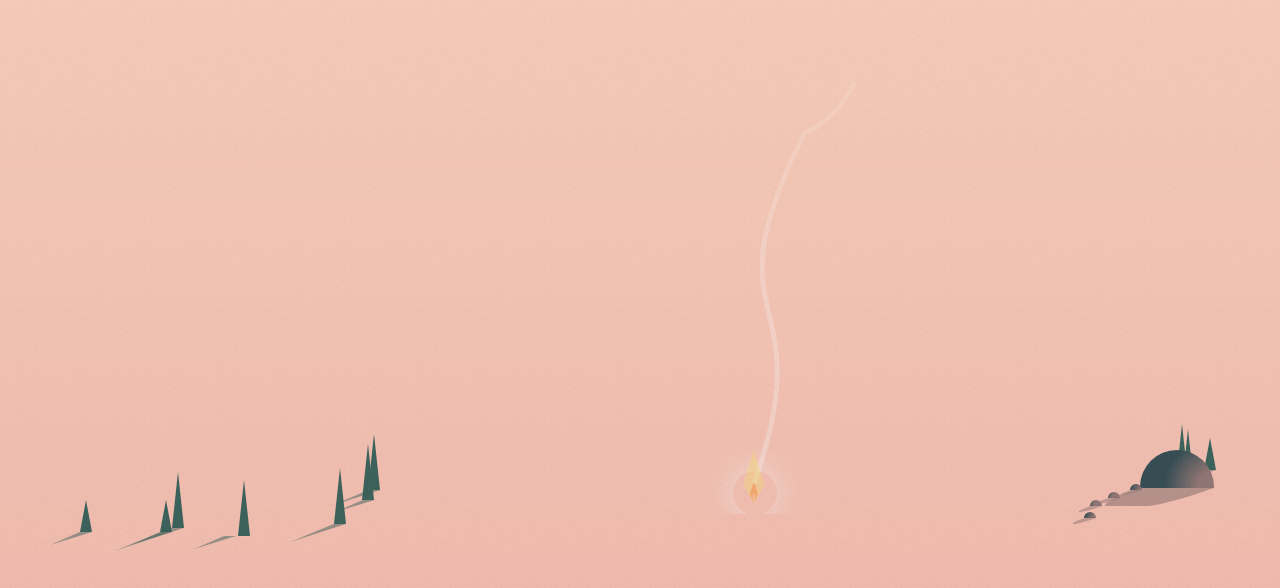
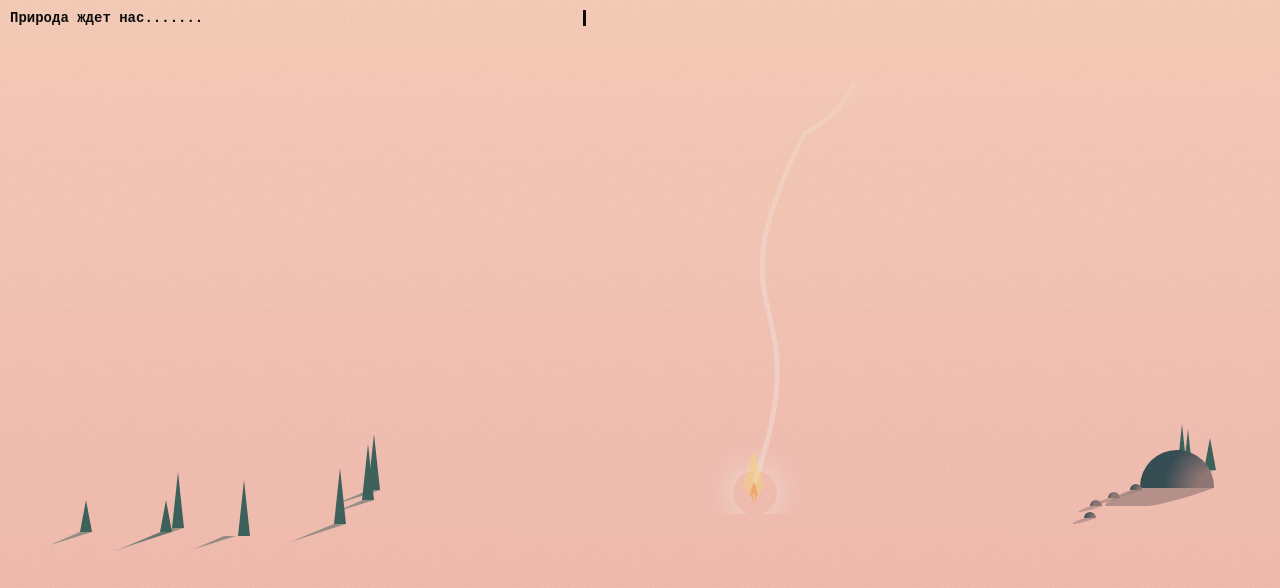
Before and after one commit to Viktor-Ryabov/hike_site, a React (Create React App) app: page / in a window 1280 px wide. Shown: the top 588 px of the page. Built offline with nearby package versions, Linux system fonts and the light colour scheme.

Commit message:
added text

```diff
--- a/src/Components/Camp/Camp.js
+++ b/src/Components/Camp/Camp.js
@@ -3,6 +3,7 @@ import Styles from "./Camp.module.css";
 export const Camp = () => {
     return (
         <div className = {Styles.container}>
+            <h1 className={Styles.h1}>Природа ждет нас.......</h1>
             <div className = {Styles.campfire_wrapper}>
                 <div className = {Styles.tree_container_back}>
                     <div className = {Styles.tree_8}></div>
--- a/src/Components/Camp/Camp.module.css
+++ b/src/Components/Camp/Camp.module.css
@@ -1,11 +1,11 @@
 :root {
-    --color-sky-light: #FFD2BC;
-    --color-sky-dark: #F8B9AE;
-    --color-tree_dark: #365E57;
-    --color-rock_dark: #2F484F;
+    --color-sky-light: #ffd2bc;
+    --color-sky-dark: #f8b9ae;
+    --color-tree_dark: #365e57;
+    --color-rock_dark: #2f484f;
     --color-rock_light: #917472;
-    --color-flame_yellow: #FDE26C;
-    --color-flame_orange: #FDA263;
+    --color-flame_yellow: #fde26c;
+    --color-flame_orange: #fda263;
     width: 100%;
 }
 * {
@@ -15,7 +15,35 @@
     transition: all 0.2s ease;
     width: 100%;
 }
-  *:before, *:after {
+.h1 {
+    margin: 0;
+    padding: 0;
+    width: 45%;
+    position: absolute;
+    top: 10px;
+    left: 10px;
+    font-size: 14px;
+    animation: typing 2s steps(22), blink .5s step-end infinite alternate;
+    white-space: nowrap;
+    overflow: hidden;
+    border-right: 3px solid;
+    font-family: monospace;
+}
+
+@keyframes typing {
+    from {
+        width: 0;
+    }
+}
+
+@keyframes blink {
+    50% {
+        border-color: transparent;
+    }
+}
+
+*:before,
+*:after {
     content: "";
     position: absolute;
 }
@@ -24,6 +52,7 @@
     width: 100%;
     height: 100vh;
     display: flex;
+    flex-direction: column;
     justify-content: center;
     align-items: center;
 }
@@ -39,7 +68,8 @@
     height: 400px;
     position: relative;
 }
-  .tree_container_front, .tree_container_back {
+.tree_container_front,
+.tree_container_back {
     bottom: 0;
     height: 200px;
     position: absolute;
@@ -51,7 +81,8 @@
     width: 110px;
     right: 0;
 }
-  .tree_container_front > div, .tree_container_back > div {
+.tree_container_front > div,
+.tree_container_back > div {
     border-bottom-color: var(--color-tree_dark);
     border-bottom-style: solid;
     position: absolute;
@@ -62,7 +93,8 @@
     border-right-style: solid;
     border-left-style: solid;
 }
-  .tree_container_front > div:before, .tree_container_back > div:before {
+.tree_container_front > div:before,
+.tree_container_back > div:before {
     border-top-color: var(--color-tree_dark);
     border-top-style: solid;
     position: absolute;
@@ -75,14 +107,18 @@
     transform: skewX(-70deg);
     opacity: 0.5;
 }
-  .tree_1, .tree_2, .tree_10 {
+.tree_1,
+.tree_2,
+.tree_10 {
     border-left-width: 6px;
     border-right-width: 6px;
     border-bottom-width: 32px;
     bottom: 68px;
     left: 80px;
 }
-  .tree_1:before, .tree_2:before, .tree_10:before {
+.tree_1:before,
+.tree_2:before,
+.tree_10:before {
     margin-top: 32px;
     border-left-width: 6px;
     border-right-width: 6px;
@@ -92,14 +128,26 @@
 .tree_2 {
     left: 160px;
 }
-  .tree_3, .tree_4, .tree_5, .tree_6, .tree_7, .tree_8, .tree_9 {
+.tree_3,
+.tree_4,
+.tree_5,
+.tree_6,
+.tree_7,
+.tree_8,
+.tree_9 {
     border-left-width: 6px;
     border-right-width: 6px;
     border-bottom-width: 56px;
     bottom: 72px;
     left: 172px;
 }
-  .tree_3:before, .tree_4:before, .tree_5:before, .tree_6:before, .tree_7:before, .tree_8:before, .tree_9:before {
+.tree_3:before,
+.tree_4:before,
+.tree_5:before,
+.tree_6:before,
+.tree_7:before,
+.tree_8:before,
+.tree_9:before {
     margin-top: 56px;
     border-left-width: 6px;
     border-right-width: 6px;
@@ -146,7 +194,8 @@
     bottom: 115px;
     left: 12px;
 }
-  .tree_9:before, .tree_8:before {
+.tree_9:before,
+.tree_8:before {
     border-top-width: 0px;
 }
 .tree_10 {
@@ -171,7 +220,11 @@
     border-radius: 74px 74px 0 0;
     left: 80px;
     bottom: 46px;
-    background-image: radial-gradient(circle at bottom right, var(--color-rock_light) 20%, var(--color-rock_dark) 60%);
+    background-image: radial-gradient(
+        circle at bottom right,
+        var(--color-rock_light) 20%,
+        var(--color-rock_dark) 60%
+    );
 }
 .rock_big:before {
     position: absolute;
@@ -196,20 +249,35 @@
     transform: skewX(-70deg);
     opacity: 0.5;
 }
-  .rock_1, .rock_2, .rock_3, .rock_4 {
-    background-image: radial-gradient(circle at bottom right, var(--color-rock_light) 20%, var(--color-rock_dark) 90%);
+.rock_1,
+.rock_2,
+.rock_3,
+.rock_4 {
+    background-image: radial-gradient(
+        circle at bottom right,
+        var(--color-rock_light) 20%,
+        var(--color-rock_dark) 90%
+    );
     left: 70px;
     bottom: 44px;
 }
-  .rock_1:before, .rock_2:before, .rock_3:before, .rock_4:before {
+.rock_1:before,
+.rock_2:before,
+.rock_3:before,
+.rock_4:before {
     margin-top: 6px;
     height: 6px;
     width: 12px;
     border-radius: 0 0 6px 6px;
     left: -8px;
 }
-  .rock_2, .rock_3 {
-    background-image: radial-gradient(circle at bottom right, var(--color-rock_light) 60%, var(--color-rock_dark));
+.rock_2,
+.rock_3 {
+    background-image: radial-gradient(
+        circle at bottom right,
+        var(--color-rock_light) 60%,
+        var(--color-rock_dark)
+    );
 }
 .rock_2 {
     left: 48px;
@@ -258,7 +326,7 @@
     opacity: 0.4;
 }
 .flame_1:after {
-    content: '';
+    content: "";
     position: absolute;
     left: -10px;
     top: 34px;
@@ -278,7 +346,7 @@
     opacity: 0.8;
 }
 .flame_2:after {
-    content: '';
+    content: "";
     position: absolute;
     left: -4px;
     top: 12px;
@@ -298,7 +366,7 @@
     opacity: 0.9;
 }
 .flame_3:after {
-    content: '';
+    content: "";
     position: absolute;
     left: -1px;
     top: 4px;
```
Lines whose indentation alone changed are shown as unchanged.
